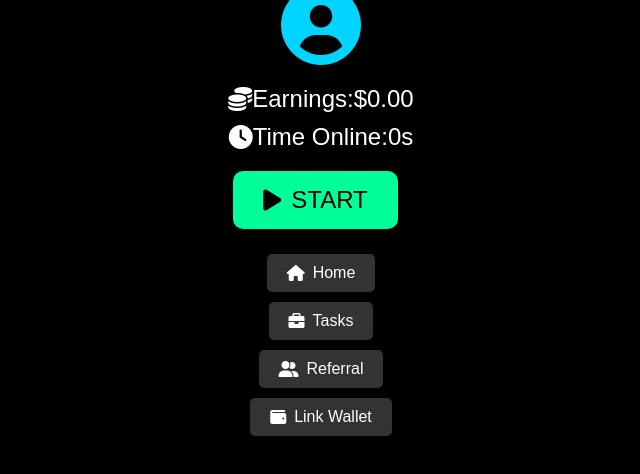
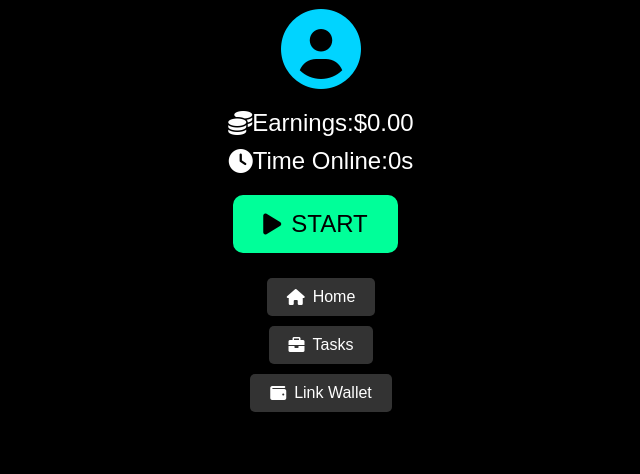
Before and after one commit to M1les07/timeverse, a website: page index.html in a window 1280 px wide. Shown: the part 216-690 px from the top of the page, without its empty margins (319-959 px from the left). Drawn offline with Linux system fonts and the light colour scheme.

Commit message:
Update index.html

```diff
--- a/index.html
+++ b/index.html
@@ -34,7 +34,7 @@
         <div class="buttons">
             <button id="home" class="button"><i class="fas fa-home"></i> Home</button>
             <button id="tasks" class="button"><i class="fas fa-briefcase"></i> Tasks</button>
-            <button id="referral" class="button"><i class="fas fa-user-friends"></i> Referral</button>
+<!--             <button id="referral" class="button"><i class="fas fa-user-friends"></i> Referral</button> -->
             <button id="wallet" class="button"><i class="fas fa-wallet"></i> Link Wallet</button>
         </div>
     </main>
```
